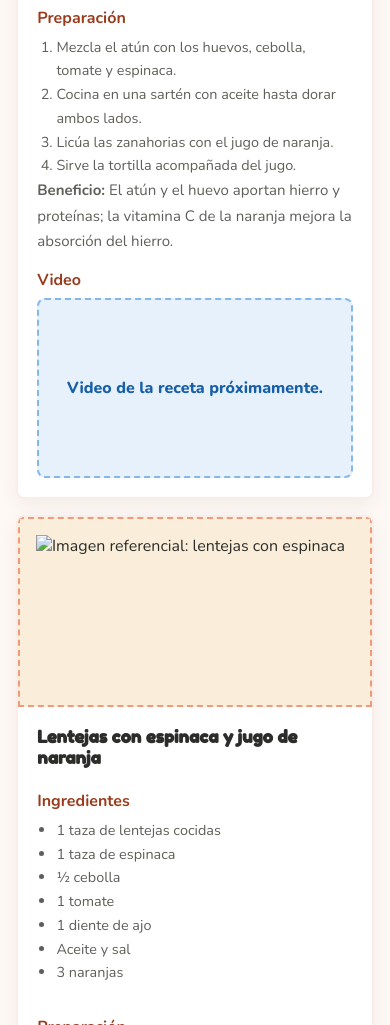
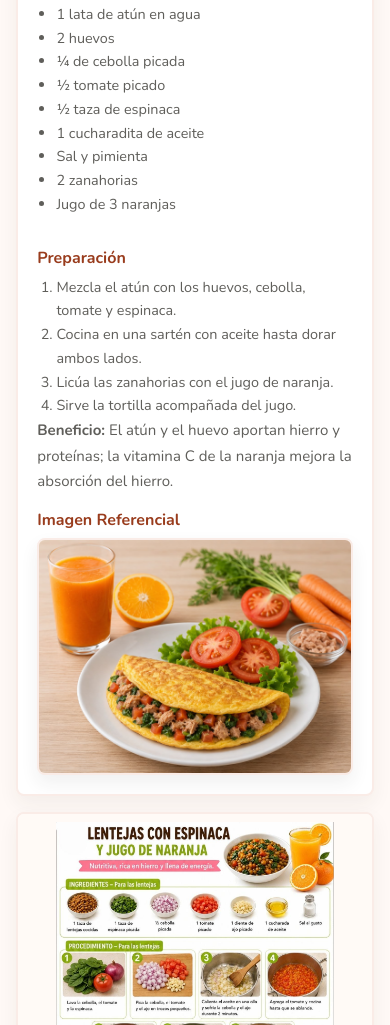
Before and after one commit to Proyectospe/NUTRIFE, a plain HTML site: page pages/recetas.html in a window 390 px wide. Shown: the part 975-2000 px from the top of the page. Drawn offline with nearby package versions, Linux system fonts and the light colour scheme.

Commit message:
Actualizacion

```diff
--- a/css/styles.css
+++ b/css/styles.css
@@ -809,11 +809,19 @@ main {
 }
 .recipe-card {
   display: grid;
-  grid-template-columns: minmax(240px, 380px) 1fr;
+  grid-template-columns: minmax(260px, 34%) minmax(0, 1fr);
+  align-items: center;
 }
 .recipe-card > img {
-  height: 100%;
-  min-height: 420px;
+  height: auto;
+  min-height: 0;
+  max-height: 640px;
+  justify-self: center;
+  object-fit: contain;
+  object-position: top center;
+  padding: 0.65rem;
+  background: #fffaf6;
+  border-right: 1px solid var(--rojo-claro);
 }
 .recipe-content h3 {
   color: var(--rojo-oscuro);
@@ -847,6 +855,24 @@ main {
   font-weight: 800;
   text-align: center;
   padding: 1rem;
+}
+.recipe-reference {
+  width: 100%;
+  max-width: 560px;
+  aspect-ratio: 4 / 3;
+  margin: 0.45rem auto 0;
+  overflow: hidden;
+  border-radius: 8px;
+  border: 2px solid var(--rojo-claro);
+  background: var(--amarillo-claro);
+  box-shadow: 0 8px 18px rgba(44,44,42,0.07);
+}
+.recipe-reference img {
+  width: 100%;
+  height: 100%;
+  display: block;
+  object-fit: cover;
+  object-position: center;
 }
 .table-wrap {
   overflow-x: auto;
@@ -1571,10 +1597,23 @@ main {
   .recipe-columns {
     grid-template-columns: 1fr;
   }
-  .news-card img,
-  .recipe-card > img {
+  .recipe-card {
+    align-items: stretch;
+  }
+  .news-card img {
     min-height: 220px;
     height: 240px;
+  }
+  .recipe-card > img {
+    width: 100%;
+    height: auto;
+    max-height: 520px;
+    border-right: 0;
+    border-bottom: 1px solid var(--rojo-claro);
+  }
+  .recipe-reference {
+    max-width: 100%;
+    aspect-ratio: 16 / 10;
   }
   .site-nav {
     align-items: flex-start;
@@ -1627,10 +1666,16 @@ main {
     font-size: 1.08rem;
   }
   .feature-card img,
-  .news-card img,
-  .recipe-card > img {
+  .news-card img {
     height: 190px;
     min-height: 190px;
+  }
+  .recipe-card > img {
+    max-height: 430px;
+    padding: 0.5rem;
+  }
+  .recipe-reference {
+    aspect-ratio: 4 / 3;
   }
   .image-slot,
   .imagen-slot {
--- a/pages/recetas.html
+++ b/pages/recetas.html
@@ -17,7 +17,7 @@
         <div class="recipe-grid reveal">
           <!-- TORTILLA DE ATÚN -->
 <article class="recipe-card">
-  <img src="../imagenes/receta-tortilla-atun.jpg" alt="Tortilla de atún" onerror="this.classList.add('image-missing'); this.alt='Imagen referencial: tortilla de atún';" />
+  <img src="../imagenes/recetaTortillaAtun.jpeg" alt="Tortilla de atún" onerror="this.classList.add('image-missing'); this.alt='Imagen referencial: tortilla de atún';" />
   <div class="recipe-content">
     <h2>Tortilla de atún con jugo de zanahoria y naranja</h2>
 
@@ -50,14 +50,16 @@
 
     <p><strong>Beneficio:</strong> El atún y el huevo aportan hierro y proteínas; la vitamina C de la naranja mejora la absorción del hierro.</p>
 
-    <h3>Video</h3>
-    <div class="video-placeholder">Video de la receta próximamente.</div>
+    <h3>Imagen Referencial</h3>
+    <div class="recipe-reference">
+      <img src="../imagenes/TortillaAtun.jpeg" alt="Imagen referencial de tortilla de atún" />
+    </div>
   </div>
 </article>
 
 <!-- LENTEJAS CON ESPINACA -->
 <article class="recipe-card">
-  <img src="../imagenes/receta-lentejas-espinaca.jpg" alt="Lentejas con espinaca" onerror="this.classList.add('image-missing'); this.alt='Imagen referencial: lentejas con espinaca';" />
+  <img src="../imagenes/recetaLentejaEspinaca.jpeg" alt="Lentejas con espinaca" onerror="this.classList.add('image-missing'); this.alt='Imagen referencial: lentejas con espinaca';" />
   <div class="recipe-content">
     <h2>Lentejas con espinaca y jugo de naranja</h2>
 
@@ -88,14 +90,16 @@
 
     <p><strong>Beneficio:</strong> Las lentejas y la espinaca son ricas en hierro; la naranja favorece su absorción.</p>
 
-    <h3>Video</h3>
-    <div class="video-placeholder">Video de la receta próximamente.</div>
+    <h3>Imagen Referencial</h3>
+    <div class="recipe-reference">
+      <img src="../imagenes/LentejaEspinaca.jpeg" alt="Imagen referencial de lentejas con espinaca" />
+    </div>
   </div>
 </article>
 
 <!-- HÍGADO ENCEBOLLADO -->
 <article class="recipe-card">
-  <img src="../imagenes/receta-higado-encebollado.jpg" alt="Hígado encebollado" onerror="this.classList.add('image-missing'); this.alt='Imagen referencial: hígado encebollado';" />
+  <img src="../imagenes/recetaHigadoEncebollado.jpeg" alt="Hígado encebollado" onerror="this.classList.add('image-missing'); this.alt='Imagen referencial: hígado encebollado';" />
   <div class="recipe-content">
     <h2>Hígado encebollado con jugo de beterraga y naranja</h2>
 
@@ -125,14 +129,16 @@
 
     <p><strong>Beneficio:</strong> El hígado es uno de los alimentos con mayor contenido de hierro y la naranja mejora su absorción.</p>
 
-    <h3>Video</h3>
-    <div class="video-placeholder">Video de la receta próximamente.</div>
+    <h3>Imagen Referencial</h3>
+    <div class="recipe-reference">
+      <img src="../imagenes/HigadoEncebollado.jpeg" alt="Imagen referencial de hígado encebollado" />
+    </div>
   </div>
 </article>
 
 <!-- SANGRECITA -->
 <article class="recipe-card">
-  <img src="../imagenes/receta-sangrecita-camote.jpg" alt="Sangrecita con camote" onerror="this.classList.add('image-missing'); this.alt='Imagen referencial: sangrecita con camote';" />
+  <img src="../imagenes/recetaSangresitaCamote.jpeg" alt="Sangrecita con camote" onerror="this.classList.add('image-missing'); this.alt='Imagen referencial: sangrecita con camote';" />
   <div class="recipe-content">
     <h2>Sangrecita con camote y jugo de maracuyá</h2>
 
@@ -163,14 +169,16 @@
 
     <p><strong>Beneficio:</strong> La sangrecita aporta gran cantidad de hierro y la vitamina C del jugo mejora su aprovechamiento.</p>
 
-    <h3>Video</h3>
-    <div class="video-placeholder">Video de la receta próximamente.</div>
+    <h3>Imagen Referencial</h3>
+    <div class="recipe-reference">
+      <img src="../imagenes/SangrecitaCamote.jpeg" alt="Imagen referencial de sangrecita con camote" />
+    </div>
   </div>
 </article>
 
 <!-- PESCADO -->
 <article class="recipe-card">
-  <img src="../imagenes/receta-pescado-brocoli.jpg" alt="Pescado a la plancha" onerror="this.classList.add('image-missing'); this.alt='Imagen referencial: pescado a la plancha';" />
+  <img src="../imagenes/recetaPescadoPlancha.jpeg" alt="Pescado a la plancha" onerror="this.classList.add('image-missing'); this.alt='Imagen referencial: pescado a la plancha';" />
   <div class="recipe-content">
     <h2>Pescado a la plancha con brócoli y limonada</h2>
 
@@ -199,8 +207,10 @@
 
     <p><strong>Beneficio:</strong> El pescado aporta proteínas y el brócoli junto con el limón ofrecen vitamina C que favorece la absorción del hierro.</p>
 
-    <h3>Video</h3>
-    <div class="video-placeholder">Video de la receta próximamente.</div>
+    <h3>Imagen Referencial</h3>
+    <div class="recipe-reference">
+      <img src="../imagenes/PescadoPlancha.jpeg" alt="Imagen referencial de pescado a la plancha" />
+    </div>
   </div>
 </article>
         </div>
```
Also changed, not shown: imagenes/HigadoEncebollado.jpeg (added), imagenes/LentejaEspinaca.jpeg (added), imagenes/PescadoPlancha.jpeg (added), imagenes/SangrecitaCamote.jpeg (added), imagenes/TortillaAtun.jpeg (added), imagenes/recetaHigadoEncebollado.jpeg (added), imagenes/recetaLentejaEspinaca.jpeg (added), imagenes/recetaPescadoPlancha.jpeg (added), imagenes/recetaSangresitaCamote.jpeg (added), imagenes/recetaTortillaAtun.jpeg (added).
